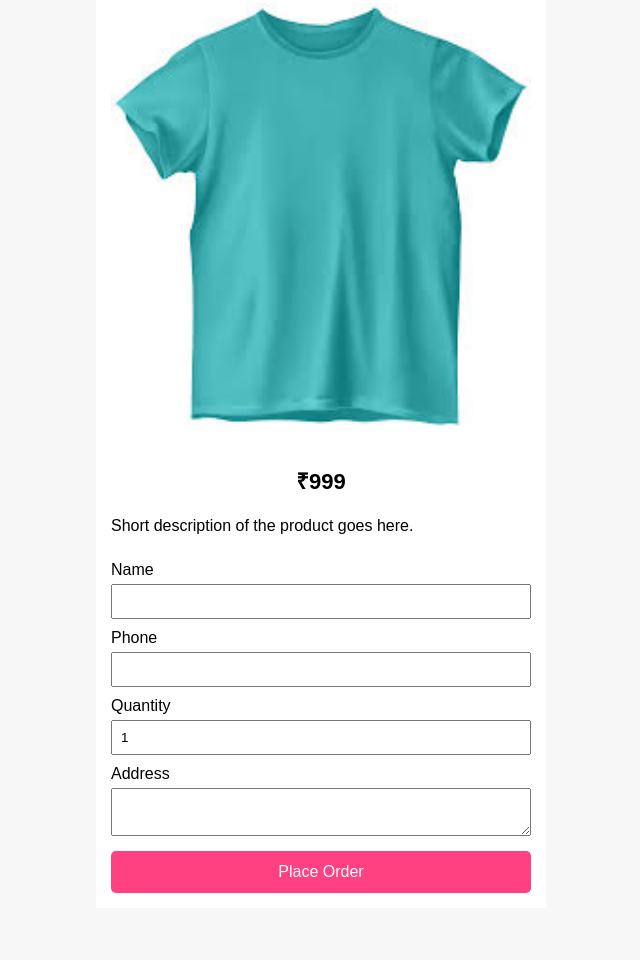
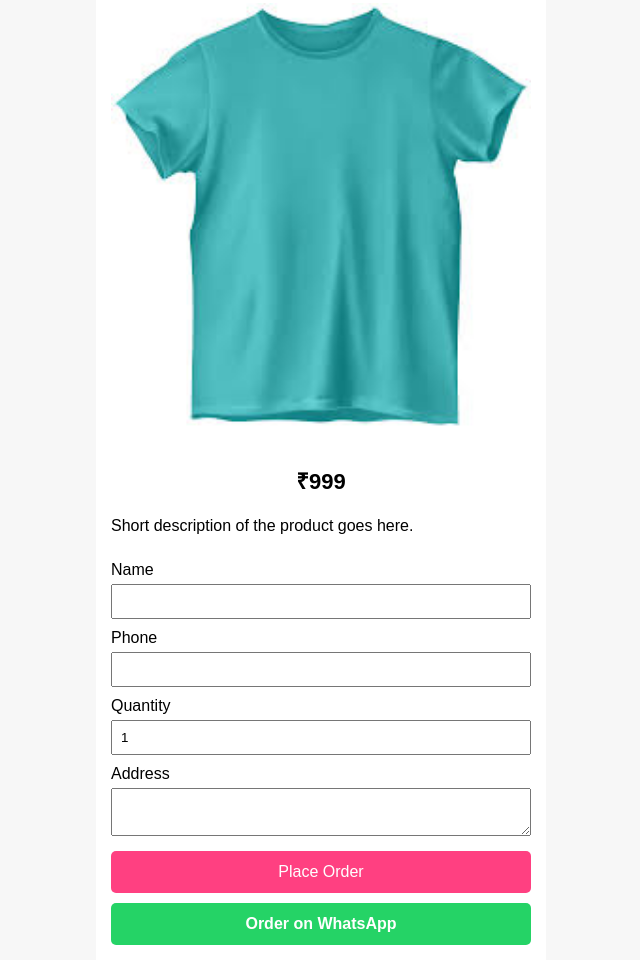
Before and after one commit to Bin-Saleem/vintelle, a plain HTML site: page products/product1.html in a window 1280 px wide. Shown: the part 421-1381 px from the top of the page, without its empty margins (319-959 px from the left). Before the commit the page ends 1329 px from the top, so only its background shows below. Drawn offline with Linux system fonts and the light colour scheme.

Commit message:
Update product1.html

```diff
--- a/products/product1.html
+++ b/products/product1.html
@@ -45,7 +45,12 @@
     <button type="submit">Place Order</button>
 
   </form>
-
+  <a
+    class="whatsapp-btn"
+    href="https://wa.me/91X7907859744?text=Hi, I want to order {{PRODUCT_NAME}}"
+    target="_blank">
+    Order on WhatsApp
+  </a>
 </div>
 
 </body>
```
